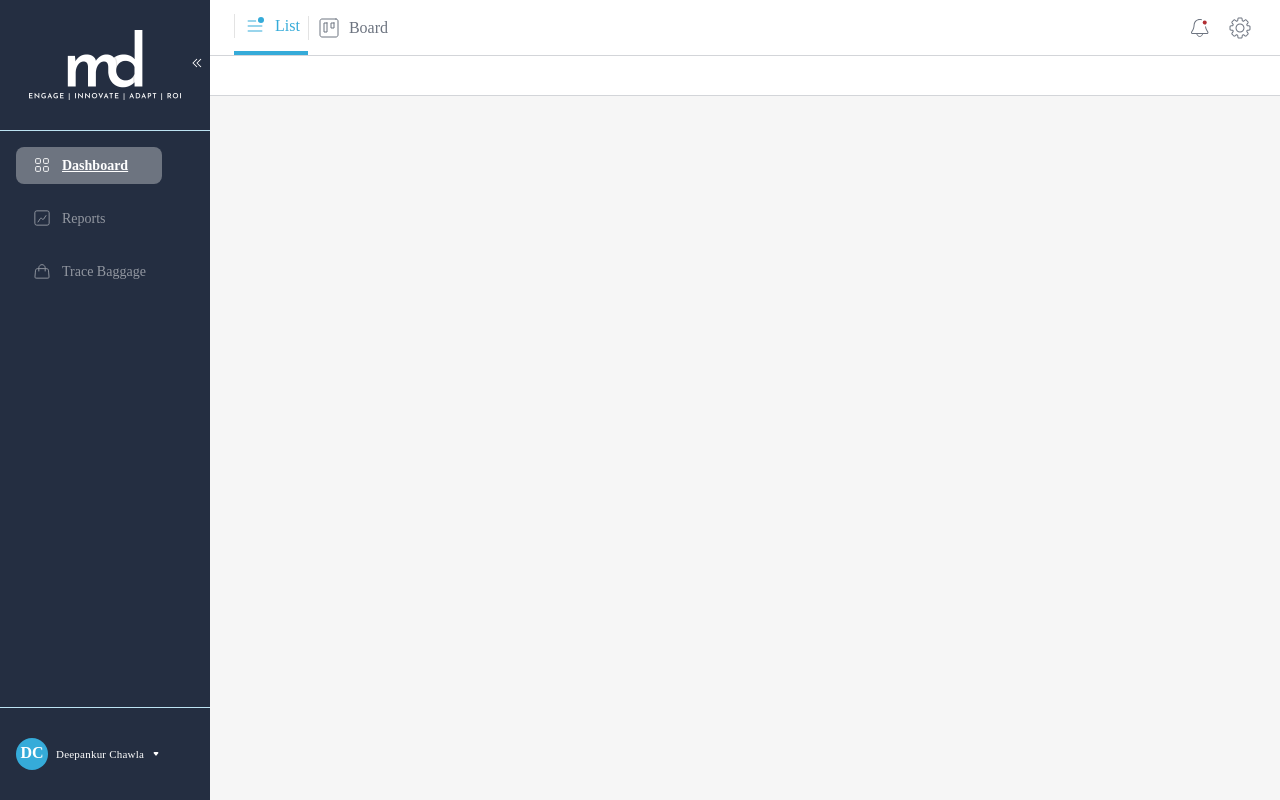
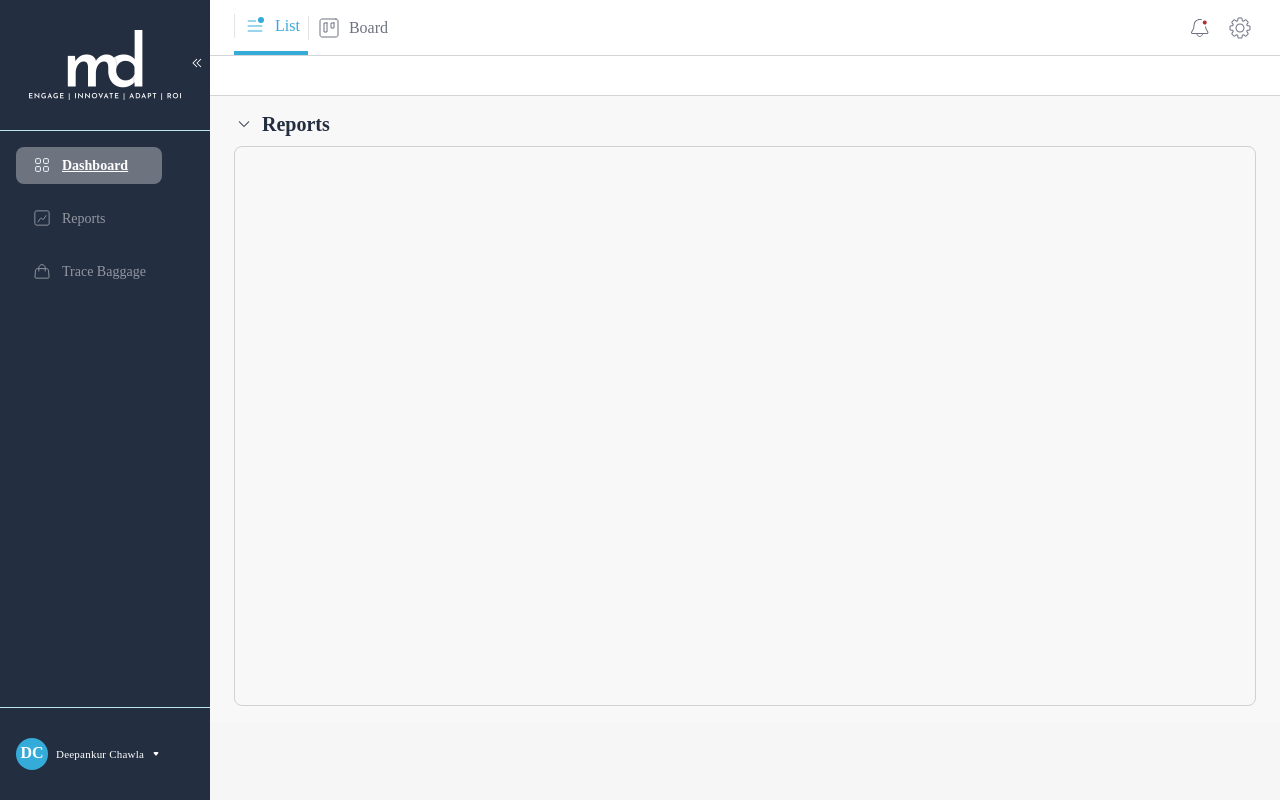
Before and after one commit to sanjeet05/mxfy-bir, a plain HTML site: page index.html in a window 1280 px wide. Drawn offline with Linux system fonts and the light colour scheme; a web font is replaced by a local one.

Commit message:
wip-left panel

```diff
--- a/css/bir.css
+++ b/css/bir.css
@@ -228,13 +228,28 @@ body {
 	padding-right: 24px;
 }
 
+.main_body_container {
+	background: #f8f8f8;
+	padding: 16px 24px;
+}
+
+.heading_h3 {
+	font-family: "Raleway";
+	font-style: normal;
+	font-weight: 600;
+	font-size: 20px;
+	line-height: 24px;
+	color: #242e41;
+	margin: 0px;
+	padding-left: 8px;
+}
+
 .main_body {
-	border: 1px solid #e4e4e4;
+	border: 1px solid #d1d1d1;
 	box-sizing: border-box;
 	border-radius: 8px;
-	height: 65vh;
+	min-height: 70vh;
 	overflow-y: scroll;
-	margin-top: 20px;
 }
 
 .cancel_btn {
--- a/index.html
+++ b/index.html
@@ -103,6 +103,15 @@
 						<div></div>
 						<div></div>
 					</div>
+					<div class="main_body_container">
+						<div class="d-flex align-items-center mb_10">
+							<img src="images/expand_down_light.svg" class="" alt="" />
+							<h3 class="heading_h3">Reports</h3>
+						</div>
+						<div class="main_body">
+
+						</div>
+					</div>
 				</div>
 			</div>
 			<!-- main container end -->
```
